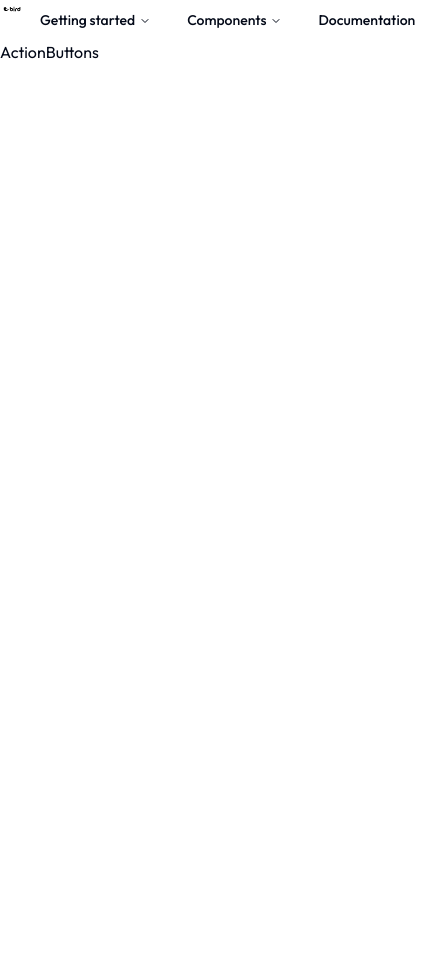
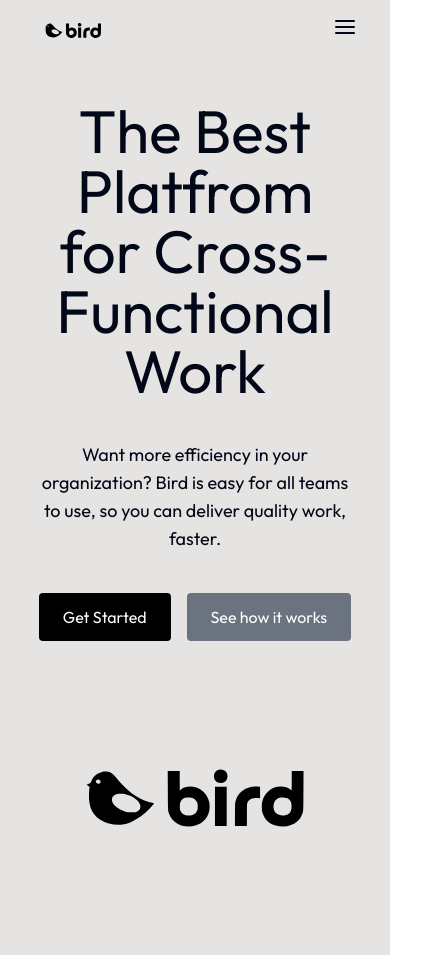
Before and after one commit to ryananhtuan-nguyen/asana-web, a Next.js app: page / in a window 390 px wide. Shown: the whole page, 431 px wide, since content can reach past the window. Before the commit the page ends 844 px from the top, so only its background shows below. Built offline with nearby package versions, Linux system fonts and the light colour scheme.

Commit message:
done landing page

```diff
--- /dev/null
+++ b/app/(site)/FirstSection/page.tsx
@@ -0,0 +1,46 @@
+'use client'
+import Link from 'next/link'
+import { motion } from 'framer-motion'
+import Image from 'next/image'
+const FirstSection = () => {
+  return (
+    <section className="md:py-20 py-10 space-y-10 bg-[#E5E4E2]">
+      <div className="container mx-auto text-center md:w-1/2">
+        <div className="text-6xl flex justify-center md:px-20 pb-10">
+          The Best Platfrom for Cross-Functional Work
+        </div>
+        <p className="text-lg md:text-xl mb-10">
+          Want more efficiency in your organization? Bird is easy for all teams
+          to use, so you can deliver quality work, faster.
+        </p>
+
+        <div className="flex gap-4 justify-center">
+          <button className="bg-black text-white px-6 py-3 rounded-sm">
+            Get Started
+          </button>
+          <Link href="/contact">
+            <button className="bg-gray-500 text-white px-6 py-3 rounded-sm">
+              See how it works
+            </button>
+          </Link>
+        </div>
+      </div>
+      <div className="md:pt-10 items-center space-y-10 md:flex justify-center md:mx-auto md:space-x-10">
+        <motion.div
+          initial={{ y: 100, opacity: 0 }}
+          animate={{ y: 0, opacity: 1 }}
+          className="px-10 md:px-0"
+        >
+          <Image
+            src="/images/logo/logo.svg"
+            alt="illustration"
+            width={500}
+            height={500}
+          />
+        </motion.div>
+      </div>
+    </section>
+  )
+}
+
+export default FirstSection
--- a/app/(site)/Navbar/_components/buttons.tsx
+++ b/app/(site)/Navbar/_components/buttons.tsx
@@ -1,5 +1,69 @@
+import {
+  Sheet,
+  SheetClose,
+  SheetContent,
+  SheetDescription,
+  SheetFooter,
+  SheetHeader,
+  SheetTitle,
+  SheetTrigger,
+} from '@/components/ui/sheet'
+import { Button } from '@/components/ui/button'
+import { AlignJustify, Globe } from 'lucide-react'
+import Link from 'next/link'
+
 const ActionButtons = () => {
-  return <div>ActionButtons</div>
+  return (
+    <div>
+      <div className="md:hidden">
+        <Sheet>
+          <SheetTrigger>
+            <AlignJustify />
+          </SheetTrigger>
+          <SheetContent className="w-[400px] sm:w-[540px]">
+            <SheetHeader>
+              <SheetDescription>
+                <div className="flex flex-col space-y-4 items-start w-full text-lg text-black mt-10">
+                  <Link href="/" passHref>
+                    Sign In
+                  </Link>
+                  <Link href="/" passHref>
+                    Get started
+                  </Link>
+                  <Link href="/" passHref>
+                    Pricing
+                  </Link>
+                  <Link href="/" passHref>
+                    Features
+                  </Link>
+                  <Link href="/contact" passHref>
+                    Contact
+                  </Link>
+                  <Link href="/" passHref>
+                    About
+                  </Link>
+                </div>
+              </SheetDescription>
+            </SheetHeader>
+          </SheetContent>
+        </Sheet>
+      </div>
+      <div className="hidden md:flex md:space-x-4 items-center">
+        <div className="border-r border-black">
+          <div className="mr-4">
+            <Globe className="h-6 w-6 text-gray-700" />
+          </div>
+        </div>
+        <Link href="/contact" passHref>
+          Contact Sales
+        </Link>
+        <Button className="text-md" variant={'ghost'}>
+          Sign In
+        </Button>
+        <Button className="bg-black text-md rounded-sm">Get Started</Button>
+      </div>
+    </div>
+  )
 }
 
 export default ActionButtons
--- a/app/(site)/Navbar/_components/menu.tsx
+++ b/app/(site)/Navbar/_components/menu.tsx
@@ -55,7 +55,7 @@ const components: { title: string; href: string; description: string }[] = [
 export function NavigationMenuBar() {
   return (
     <NavigationMenu>
-      <NavigationMenuList>
+      <NavigationMenuList className="hidden md:flex md:space-x-4">
         <NavigationMenuItem>
           <NavigationMenuTrigger>Getting started</NavigationMenuTrigger>
           <NavigationMenuContent>
--- a/app/(site)/Navbar/navbar.tsx
+++ b/app/(site)/Navbar/navbar.tsx
@@ -1,11 +1,31 @@
-import React from 'react'
+'use client'
+import React, { useEffect, useState } from 'react'
 import Logo from './_components/logo'
 import { NavigationMenuBar } from './_components/menu'
 import ActionButtons from './_components/buttons'
+import { cn } from '@/lib/utils'
 
 const Navbar = () => {
+  const [hasScrolled, setHasScrolled] = useState(false)
+  useEffect(() => {
+    const handleScroll = () => {
+      if (window.scrollY > 0) {
+        setHasScrolled(true)
+      } else {
+        setHasScrolled(false)
+      }
+    }
+    window.addEventListener('scroll', handleScroll)
+    return () => {
+      window.removeEventListener('scroll', handleScroll)
+    }
+  }, [])
+  const navbarClasses = `flex items-center justify-center space-x-10 bg-[#E5E4E2] md:px-10 sticky top-0 z-50 ${
+    hasScrolled ? 'shadow-sm' : ''
+  }`
+
   return (
-    <div>
+    <div className={navbarClasses}>
       <div className="flex w-2/3 md:w-1/2">
         <Logo />
         <NavigationMenuBar />
--- a/app/(site)/page.tsx
+++ b/app/(site)/page.tsx
@@ -1,3 +1,4 @@
+import FirstSection from './FirstSection/page'
 import Logo from './Navbar/_components/logo'
 import Navbar from './Navbar/navbar'
 
@@ -5,6 +6,7 @@ const LandingPage = () => {
   return (
     <div>
       <Navbar />
+      <FirstSection />
     </div>
   )
 }
--- a/components/ui/navigation-menu.tsx
+++ b/components/ui/navigation-menu.tsx
@@ -1,9 +1,9 @@
-import * as React from "react"
-import * as NavigationMenuPrimitive from "@radix-ui/react-navigation-menu"
-import { cva } from "class-variance-authority"
-import { ChevronDown } from "lucide-react"
+import * as React from 'react'
+import * as NavigationMenuPrimitive from '@radix-ui/react-navigation-menu'
+import { cva } from 'class-variance-authority'
+import { ChevronDown } from 'lucide-react'
 
-import { cn } from "@/lib/utils"
+import { cn } from '@/lib/utils'
 
 const NavigationMenu = React.forwardRef<
   React.ElementRef<typeof NavigationMenuPrimitive.Root>,
@@ -12,7 +12,7 @@ const NavigationMenu = React.forwardRef<
   <NavigationMenuPrimitive.Root
     ref={ref}
     className={cn(
-      "relative z-10 flex max-w-max flex-1 items-center justify-center",
+      'relative z-10 flex max-w-max flex-1 items-center justify-center',
       className
     )}
     {...props}
@@ -30,7 +30,7 @@ const NavigationMenuList = React.forwardRef<
   <NavigationMenuPrimitive.List
     ref={ref}
     className={cn(
-      "group flex flex-1 list-none items-center justify-center space-x-1",
+      'group flex flex-1 list-none items-center justify-center space-x-1',
       className
     )}
     {...props}
@@ -41,7 +41,7 @@ NavigationMenuList.displayName = NavigationMenuPrimitive.List.displayName
 const NavigationMenuItem = NavigationMenuPrimitive.Item
 
 const navigationMenuTriggerStyle = cva(
-  "group inline-flex h-10 w-max items-center justify-center rounded-md bg-background px-4 py-2 text-sm font-medium transition-colors hover:bg-accent hover:text-accent-foreground focus:bg-accent focus:text-accent-foreground focus:outline-none disabled:pointer-events-none disabled:opacity-50 data-[active]:bg-accent/50 data-[state=open]:bg-accent/50"
+  'group inline-flex h-10 w-max items-center justify-center rounded-md px-4 py-2 text-xl font-medium transition-colors hover:bg-accent hover:text-accent-foreground focus:bg-accent focus:text-accent-foreground focus:outline-none disabled:pointer-events-none disabled:opacity-50 data-[active]:bg-accent/50 data-[state=open]:bg-accent/50'
 )
 
 const NavigationMenuTrigger = React.forwardRef<
@@ -50,10 +50,10 @@ const NavigationMenuTrigger = React.forwardRef<
 >(({ className, children, ...props }, ref) => (
   <NavigationMenuPrimitive.Trigger
     ref={ref}
-    className={cn(navigationMenuTriggerStyle(), "group", className)}
+    className={cn(navigationMenuTriggerStyle(), 'group', className)}
     {...props}
   >
-    {children}{" "}
+    {children}{' '}
     <ChevronDown
       className="relative top-[1px] ml-1 h-3 w-3 transition duration-200 group-data-[state=open]:rotate-180"
       aria-hidden="true"
@@ -69,7 +69,7 @@ const NavigationMenuContent = React.forwardRef<
   <NavigationMenuPrimitive.Content
     ref={ref}
     className={cn(
-      "left-0 top-0 w-full data-[motion^=from-]:animate-in data-[motion^=to-]:animate-out data-[motion^=from-]:fade-in data-[motion^=to-]:fade-out data-[motion=from-end]:slide-in-from-right-52 data-[motion=from-start]:slide-in-from-left-52 data-[motion=to-end]:slide-out-to-right-52 data-[motion=to-start]:slide-out-to-left-52 md:absolute md:w-auto ",
+      'left-0 top-0 w-full data-[motion^=from-]:animate-in data-[motion^=to-]:animate-out data-[motion^=from-]:fade-in data-[motion^=to-]:fade-out data-[motion=from-end]:slide-in-from-right-52 data-[motion=from-start]:slide-in-from-left-52 data-[motion=to-end]:slide-out-to-right-52 data-[motion=to-start]:slide-out-to-left-52 md:absolute md:w-auto ',
       className
     )}
     {...props}
@@ -83,10 +83,10 @@ const NavigationMenuViewport = React.forwardRef<
   React.ElementRef<typeof NavigationMenuPrimitive.Viewport>,
   React.ComponentPropsWithoutRef<typeof NavigationMenuPrimitive.Viewport>
 >(({ className, ...props }, ref) => (
-  <div className={cn("absolute left-0 top-full flex justify-center")}>
+  <div className={cn('absolute left-0 top-full flex justify-center')}>
     <NavigationMenuPrimitive.Viewport
       className={cn(
-        "origin-top-center relative mt-1.5 h-[var(--radix-navigation-menu-viewport-height)] w-full overflow-hidden rounded-md border bg-popover text-popover-foreground shadow-lg data-[state=open]:animate-in data-[state=closed]:animate-out data-[state=closed]:zoom-out-95 data-[state=open]:zoom-in-90 md:w-[var(--radix-navigation-menu-viewport-width)]",
+        'origin-top-center relative mt-1.5 h-[var(--radix-navigation-menu-viewport-height)] w-full overflow-hidden rounded-md border bg-popover text-popover-foreground shadow-lg data-[state=open]:animate-in data-[state=closed]:animate-out data-[state=closed]:zoom-out-95 data-[state=open]:zoom-in-90 md:w-[var(--radix-navigation-menu-viewport-width)]',
         className
       )}
       ref={ref}
@@ -104,7 +104,7 @@ const NavigationMenuIndicator = React.forwardRef<
   <NavigationMenuPrimitive.Indicator
     ref={ref}
     className={cn(
-      "top-full z-[1] flex h-1.5 items-end justify-center overflow-hidden data-[state=visible]:animate-in data-[state=hidden]:animate-out data-[state=hidden]:fade-out data-[state=visible]:fade-in",
+      'top-full z-[1] flex h-1.5 items-end justify-center overflow-hidden data-[state=visible]:animate-in data-[state=hidden]:animate-out data-[state=hidden]:fade-out data-[state=visible]:fade-in',
       className
     )}
     {...props}
--- a/package.json
+++ b/package.json
@@ -15,6 +15,7 @@
     "@radix-ui/react-slot": "^1.0.2",
     "class-variance-authority": "^0.7.0",
     "clsx": "^2.0.0",
+    "framer-motion": "^10.16.4",
     "lucide-react": "^0.292.0",
     "next": "14.0.1",
     "react": "^18",
```
Also changed, not shown: 1 other file (tests, documents, lock files or other folders).
